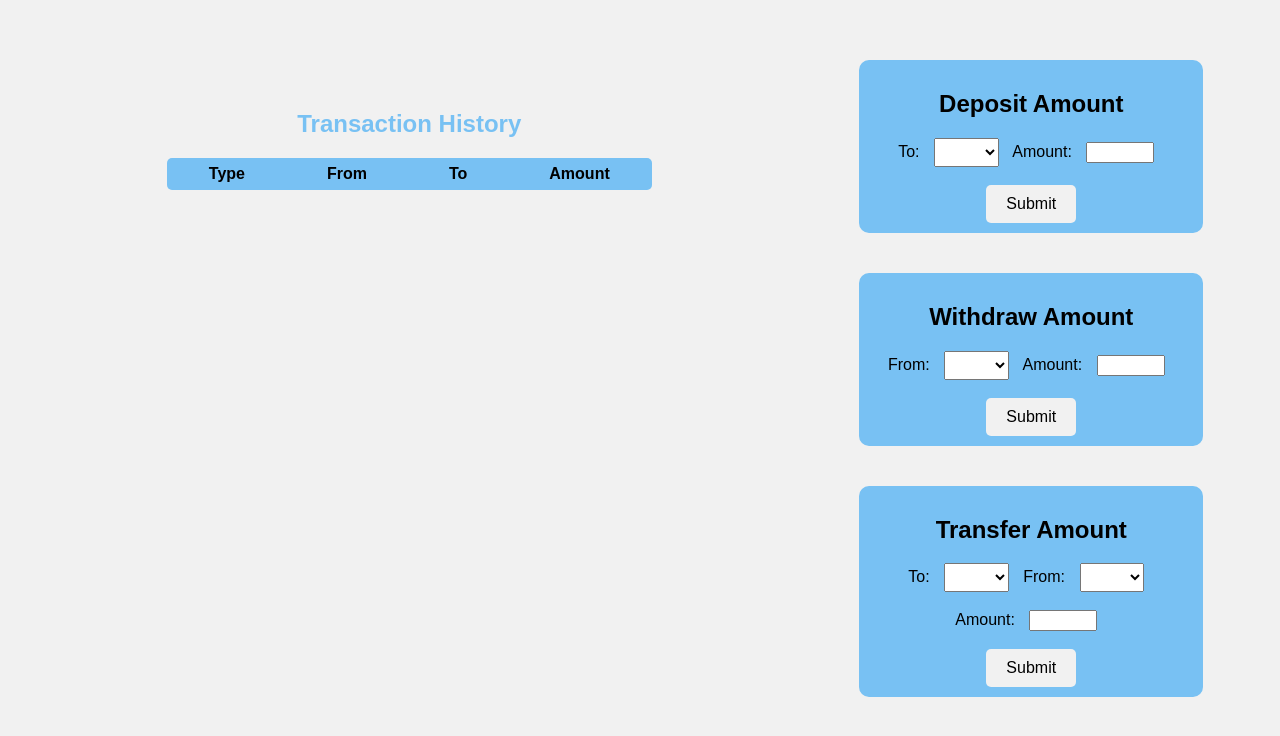
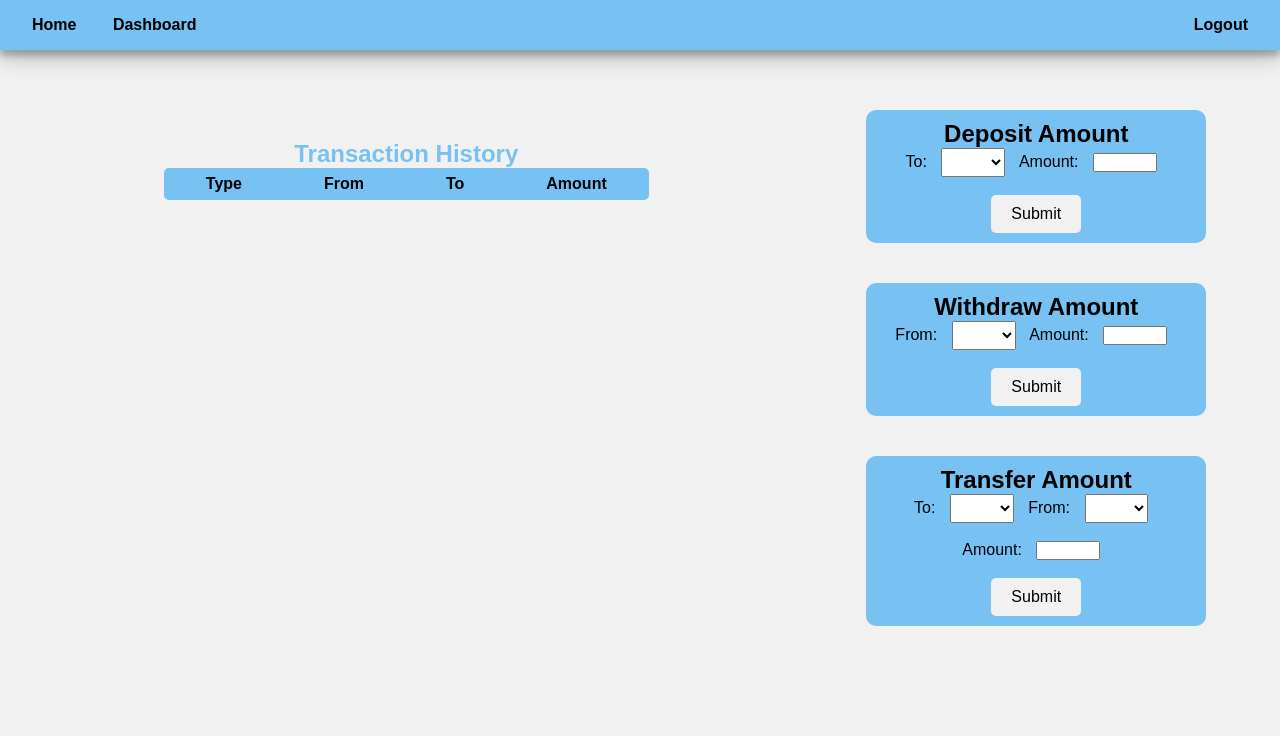
Before and after one commit to harshit-noovosoft/money-orders, a website: page views/dashboard.html in a window 1280 px wide. Drawn offline with Linux system fonts and the light colour scheme; no server answers.

Commit message:
Introduce navigation bar to web-app

```diff
--- a/index.js
+++ b/index.js
@@ -1,8 +1,6 @@
 import express from 'express';
 import dotenv from "dotenv";
 import cookieParser from 'cookie-parser';
-import path from 'path';
-const __dirname = path.resolve();
 dotenv.config();
 
 const app = express();
@@ -16,7 +14,6 @@ import register from "./routes/register.js";
 import transaction from "./routes/transaction.js";
 import users from "./routes/users.js";
 import dashboard from "./routes/dashboard.js";
-
 
 app.use('/dashboard' , dashboard);
 app.use("/login" , login);
--- a/public/css/home.css
+++ b/public/css/home.css
@@ -3,6 +3,11 @@
     --heading-color: #78C1F3;
     --hover-bg-color: #c1c1c1;
     font-family: 'Poppins', sans-serif;
+}
+
+* {
+    margin: 0;
+    padding: 0;
 }
 
 body {
@@ -28,7 +33,6 @@ body {
 }
 
 .transaction_data div {
-    overflow: hidden;
     overflow-y: scroll;
     max-height: 22rem;
     min-height: 1rem;
@@ -37,7 +41,6 @@ body {
 .transaction_table thead {
     top: 0;
     position: sticky;
-    z-index: 1111;
     background-color: #78C1F3;
 
 }
--- /dev/null
+++ b/public/css/navbar.css
@@ -0,0 +1,24 @@
+a {
+    text-decoration: none;
+    font-weight: bolder;
+    color: inherit;
+}
+
+nav {
+    background-color: var(--heading-color);
+    color: black;
+    display: flex;
+    justify-content: space-between;
+    top: 0;
+    position: sticky;
+    z-index: 1;
+    box-shadow: rgba(0, 0, 0, 0.19) 0px 10px 20px, rgba(0, 0, 0, 0.23) 0px 6px 6px;
+}
+
+nav div {
+    margin: 1rem;
+}
+
+nav div a {
+    padding: 1rem;
+}
--- a/public/js/login.js
+++ b/public/js/login.js
@@ -6,7 +6,7 @@ loginForm.addEventListener('submit', async function (e) {
         'username': document.getElementById('username').value,
         'password': document.getElementById('password').value
     }
-    await fetch(BASE_URL + 'login/', {
+    await fetch(BASE_URL + 'login', {
         method: 'POST',
         headers: {
             'Content-Type': "application/json"
--- a/public/js/transactions.js
+++ b/public/js/transactions.js
@@ -22,7 +22,7 @@ function addTableRows(res){
     }
     const tblBody = document.createElement("tbody");
 
-    transactions.slice(-10).reverse().forEach((transaction) => {
+    transactions.reverse().forEach((transaction) => {
         const row = document.createElement("tr");
 
         row.appendChild(addCell(transaction.transaction_type.toUpperCase()));
@@ -67,9 +67,7 @@ function value(id) {
 document.getElementById("deposit_form").addEventListener("submit", function (e) {
     e.preventDefault();
     helper('deposit', value('deposit_amount'), {to_user_id: value('deposit_userId')})
-        .then((res) => {
-
-        });
+        .then();
 });
 
 document.getElementById("withdraw_form").addEventListener("submit", function (e) {
--- a/routes/dashboard.js
+++ b/routes/dashboard.js
@@ -13,7 +13,8 @@ router.use((req,res,next)=>{
     next();
 });
 router.get('/',(req,res)=>{
-    res.sendFile(path.join(__dirname , './public/dashboard.html'));
+    console.log(__dirname)
+    res.sendFile(path.join(__dirname , 'views', 'dashboard.html'));
 });
 
 export default router;
--- a/routes/login.js
+++ b/routes/login.js
@@ -29,7 +29,7 @@ router.post('/', async (req,res)=>{
         const token = jwt.sign({"username" : username , "role": role}, process.env.JWT_SECRET_KEY, {expiresIn: '1h'});
         res.cookie('access_token' , token , {httpOnly:true})
         res.send({status: 200})
-        //res.redirect( '/dashboard');
+        //return res.redirect( '/dashboard/');
     }catch (err) {
         res.status(err.status || 400).send(err.message);
     }
--- a/public/dashboard.html
+++ b/views/dashboard.html
@@ -4,9 +4,19 @@
     <meta charset="UTF-8">
     <meta name="viewport" content="width=device-width, initial-scale=1.0">
     <title>Home Page</title>
-    <link rel="stylesheet" href="./css/home.css">
+    <link rel="stylesheet" type="text/css" href="/css/home.css">
+    <link rel="stylesheet" type="text/css" href="/css/navbar.css">
 </head>
 <body>
+    <nav>
+        <div class="navbar-main">
+            <a href="/public">Home</a>
+            <a href="/public">Dashboard</a>
+        </div>
+        <div class="navbar-logout">
+            <a href="/logout">Logout</a>
+        </div>
+    </nav>
     <div class="container">
         <div class="flex">
             <div class="transaction_data">
@@ -71,6 +81,6 @@
         </div>
     </div>
 </body>
-<script type="text/javascript"  src="./js/transactions.js"></script>
-<script type="text/javascript"  src="./js/users.js"></script>
+<script type="text/javascript"  src="/js/transactions.js"></script>
+<script type="text/javascript"  src="/js/users.js"></script>
 </html>
```
